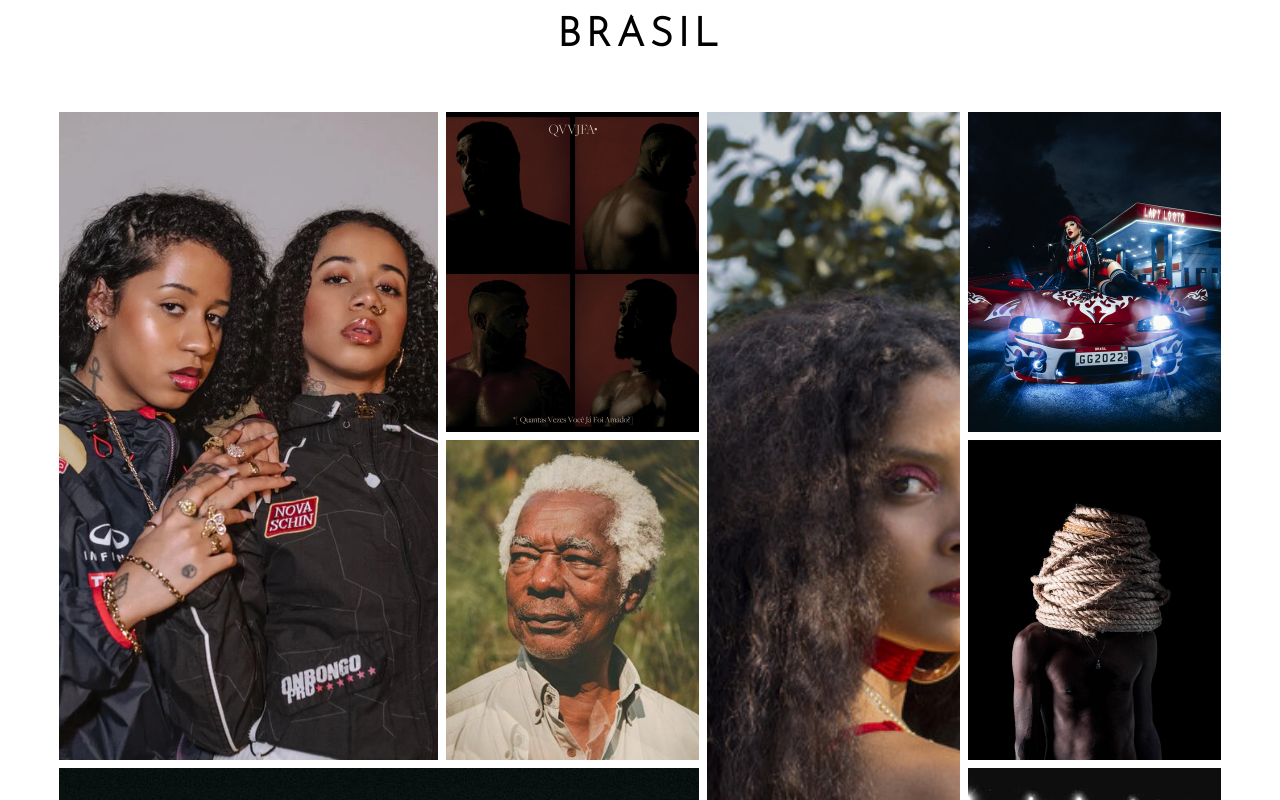
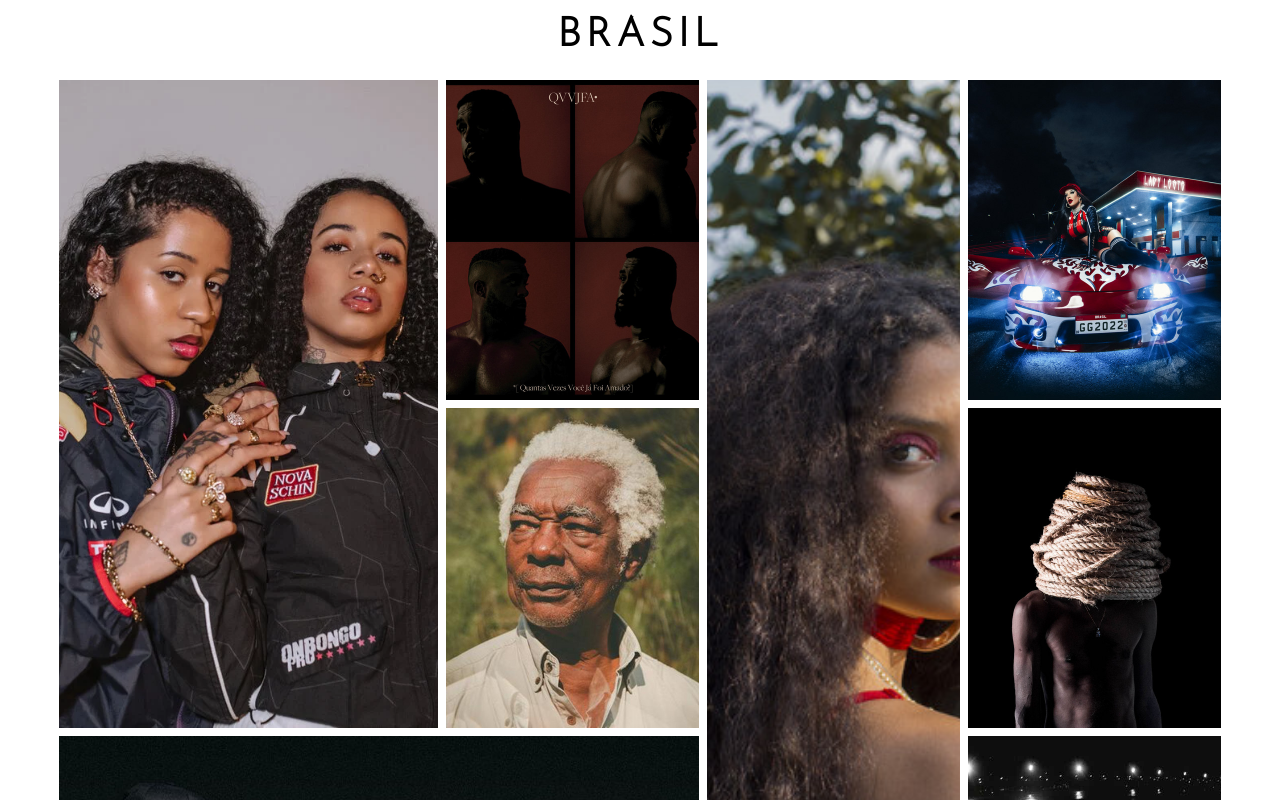
Before and after one commit to NataliaFrancisca/artistas-brasil, a React (Create React App) app: page / in a window 1280 px wide. Shown: the top 800 px of the page. Built offline with nearby package versions, Linux system fonts and the light colour scheme; a web font is replaced by a local one.

Commit message:
update margin

```diff
--- a/src/components/Home.css
+++ b/src/components/Home.css
@@ -33,7 +33,7 @@ h1{
 
     gap: .5rem;
     padding: .5rem;
-    margin: 2rem 0;
+    margin-bottom: 2rem;
 }
 
 .image-card{
```
